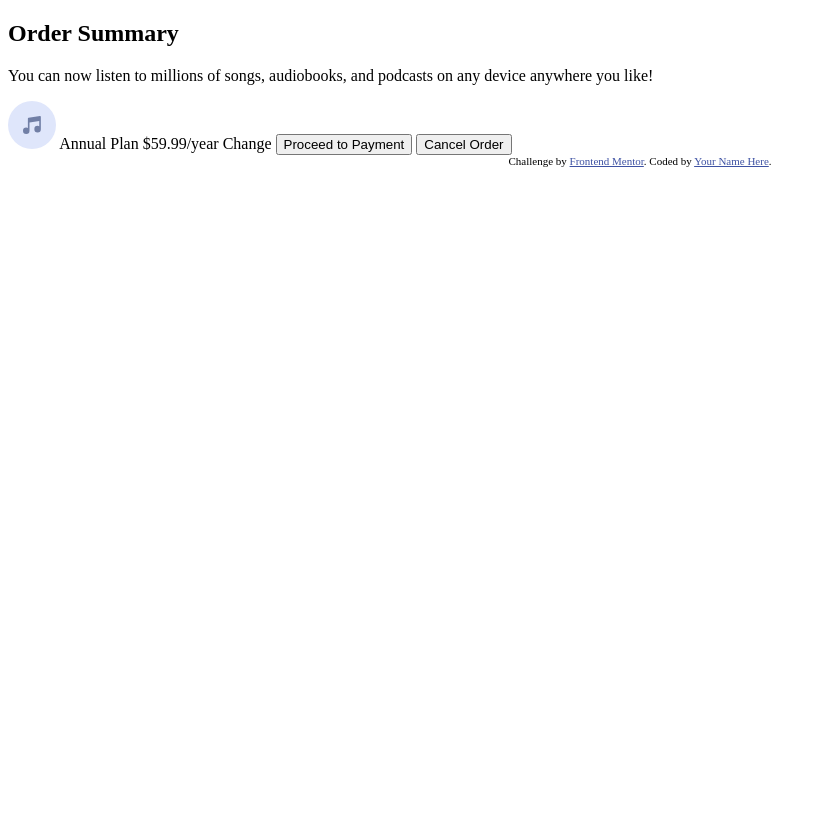
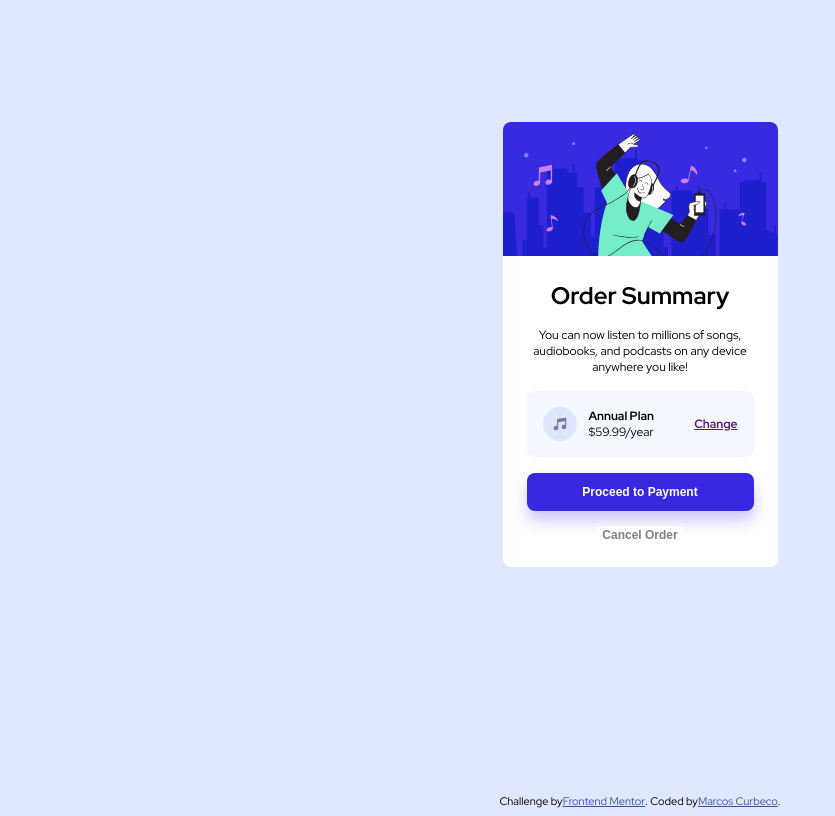
Before and after one commit to MCurb/order_summary_component, a plain HTML site: page index.html in a window 1280 px wide. Shown: the whole page, without its empty margins (0-835 px from the left). Drawn offline with Linux system fonts and the light colour scheme.

Commit message:
Make the order summary card and style it

```diff
--- a/index.html
+++ b/index.html
@@ -13,40 +13,47 @@
     />
 
     <title>Frontend Mentor | Order summary card</title>
-
-    <!-- Feel free to remove these styles or customise in your own stylesheet 👍 -->
-    <style>
-      .attribution {
-        font-size: 11px;
-        text-align: center;
-      }
-      .attribution a {
-        color: hsl(228, 45%, 44%);
-      }
-    </style>
+    <link rel="preconnect" href="https://fonts.googleapis.com" />
+    <link rel="preconnect" href="https://fonts.gstatic.com" crossorigin />
+    <link
+      href="https://fonts.googleapis.com/css2?family=Red+Hat+Display:ital,wght@0,300..900;1,300..900&display=swap"
+      rel="stylesheet"
+    />
+    <link rel="stylesheet" href="styles.css" />
   </head>
   <body>
-    <h2>Order Summary</h2>
+    <div class="card">
+      <img src="/images/illustration-hero.svg" height="auto" width="275px" />
+      <div class="card-info">
+        <h2>Order Summary</h2>
 
-    <p>
-      You can now listen to millions of songs, audiobooks, and podcasts on any
-      device anywhere you like!
-    </p>
+        <p>
+          You can now listen to millions of songs, audiobooks, and podcasts on
+          any device anywhere you like!
+        </p>
 
-    <img src="/images/icon-music.svg" />
-    <span>Annual Plan</span>
-    <span>$59.99/year</span>
+        <div class="plan">
+          <img src="/images/icon-music.svg" width="34px" height="auto" />
+          <div class="plan-text">
+            <div>
+              <span class="plan-type">Annual Plan</span>
+              <span>$59.99/year</span>
+            </div>
 
-    <a>Change</a>
+            <a href="">Change</a>
+          </div>
+        </div>
 
-    <button>Proceed to Payment</button>
-    <button>Cancel Order</button>
+        <button class="payment-button">Proceed to Payment</button>
+        <button class="cancel-button">Cancel Order</button>
+      </div>
+    </div>
 
     <div class="attribution">
       Challenge by
       <a href="https://www.frontendmentor.io?ref=challenge" target="_blank"
         >Frontend Mentor</a
-      >. Coded by <a href="#">Your Name Here</a>.
+      >. Coded by <a href="#">Marcos Curbeco</a>.
     </div>
   </body>
 </html>
--- a/styles.css
+++ b/styles.css
@@ -0,0 +1,102 @@
+/* Things to do:
+Add active states
+Define a modular type scale
+Make the code cleaner and delete useless designs
+Fix some texts color
+Add image styles to the CSS and delete them from the HTML
+*/
+
+
+
+body {
+  display: flex;
+  flex-direction: column;
+  background-color: hsl(225, 100%, 94%);
+  height: 100vh;
+  font-family: "Red Hat Display", "Times New Roman", Times;
+}
+
+p {
+  margin: 0;
+  text-align: center;
+  font-size: 12px;
+}
+
+h2 {
+  margin: 0;
+  font-size: 24px;
+}
+
+.card {
+  display: flex;
+  flex-direction: column;
+  max-width: 275px;
+  margin: auto;
+  box-sizing: border-box;
+  background-color: hsl(0, 0%, 100%);
+  border-radius: 8px;
+  overflow: hidden;
+}
+
+.card-info {
+  display: flex;
+  flex-direction: column;
+  align-items: center;
+  gap: 16px;
+  padding: 24px;
+}
+
+.plan {
+  display: flex;
+  align-self: stretch;
+  gap: 12px;
+  padding: 16px;
+  border-radius: 8px;
+  background-color: hsl(225, 100%, 98%);
+}
+
+.plan-text {
+  display: flex;
+  justify-content: space-between;
+  align-items: center;
+  font-size: 12px;
+}
+
+.plan-text .plan-type {
+  font-weight: 700;
+}
+
+.plan-text a {
+  font-weight: 700;
+}
+
+.payment-button {
+  font-weight: 700;
+  font-size: 12px;
+  color: hsl(0, 0%, 100%);
+  background-color: hsl(245, 75%, 52%);
+  align-self: stretch;
+  border: none;
+  border-radius: 8px;
+  padding: 12px;
+  box-shadow: 0 10px 15px rgba(56, 41, 224, 0.25);
+}
+
+.cancel-button {
+  border: none;
+  background-color: hsl(0, 0%, 100%);
+  color: hsl(0, 0%, 50%);
+  font-weight: 700;
+  font-size: 12px;
+}
+
+/*FOOTER*/
+.attribution {
+    display: flex;
+    justify-content: center;
+    margin-top: auto;
+  font-size: 11px;
+}
+.attribution a {
+  color: hsl(228, 45%, 44%);
+}
```
